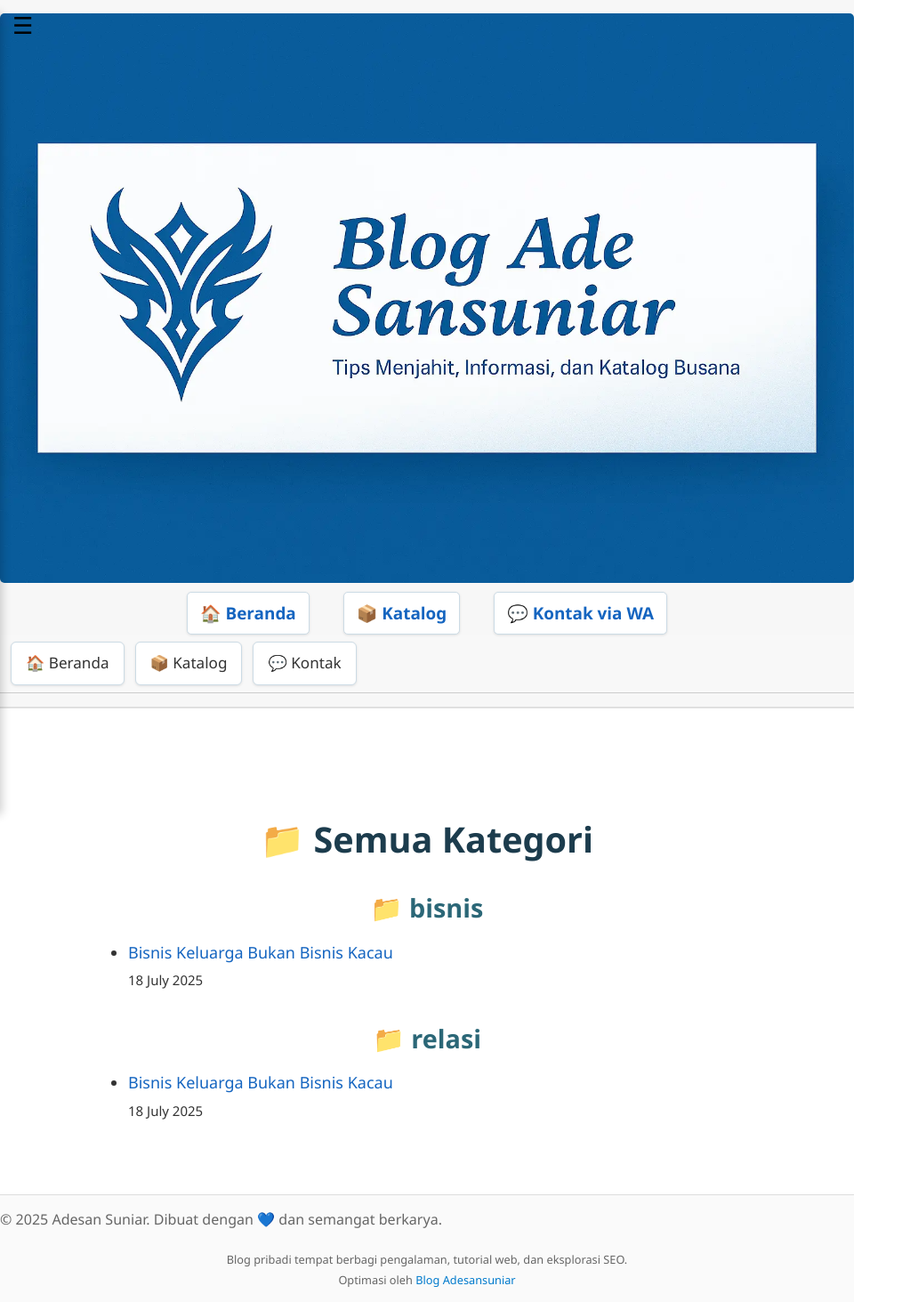
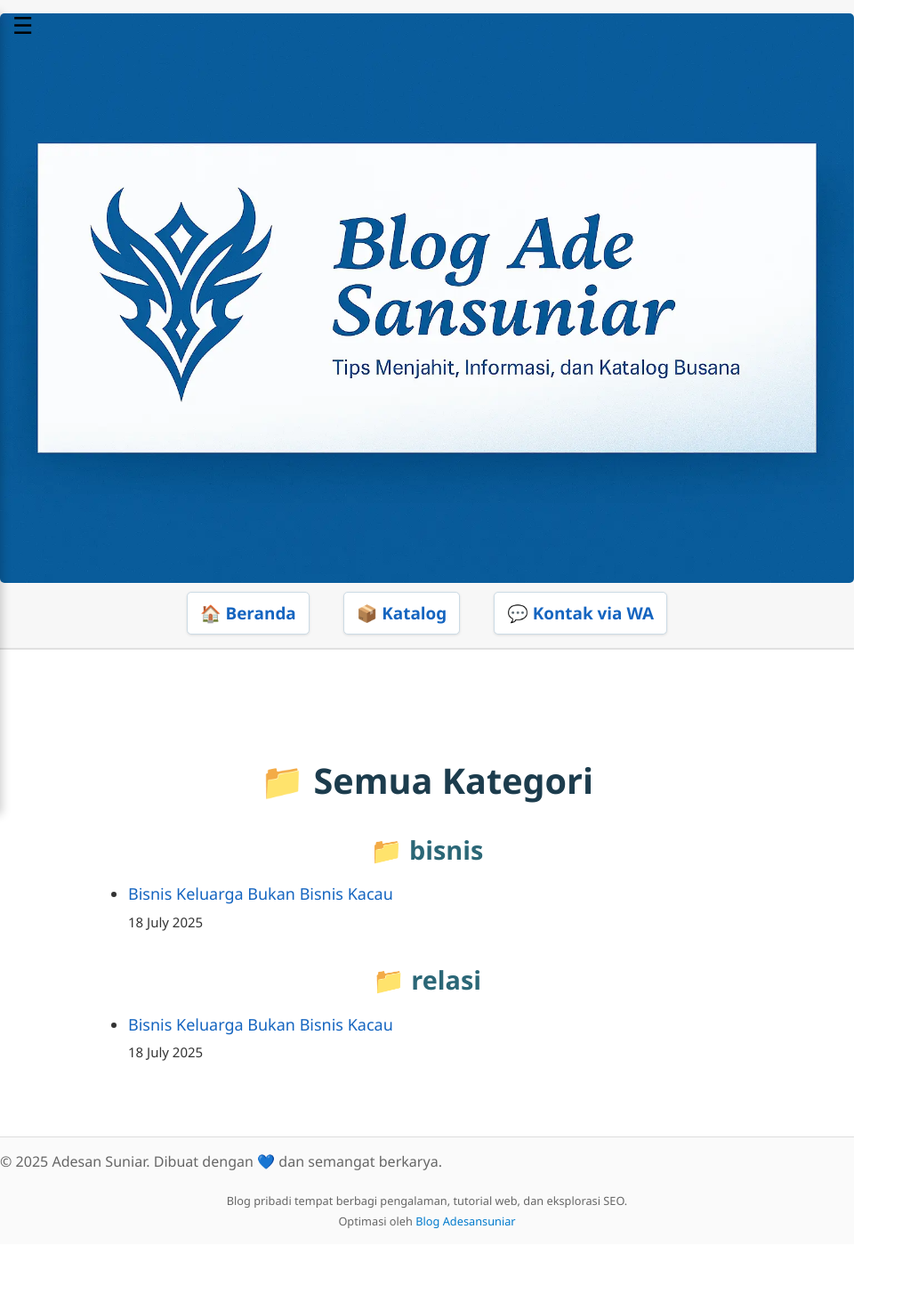
Before and after one commit to adesansuniar/blog-adesansuniar, a Jekyll site: the page built from kategori.html, in a window 1280 px wide. Shown: the whole page at 89% size, without its empty margins (0-1023 px from the left). Built offline with Jekyll 4.4.1, drawn with Linux system fonts in a browser that asks for light colours; some web fonts are replaced; after the commit the page ends 1398 px from its top, so only the background shows below that.

Commit message:
Update default.html

```diff
--- a/_layouts/default.html
+++ b/_layouts/default.html
@@ -30,7 +30,11 @@
 
       <!-- 🍔 Navigasi Burger Mobile -->
       {% include nav-burger.html %}
-      {% include nav-ringkas-gadget.html %}
+
+      <!-- 📱 Navigasi Ringkas Gadget ➜ hanya tampil di Beranda -->
+      {% if page.url == "/" %}
+        {% include nav-ringkas-gadget.html %}
+      {% endif %}
 
     </header>
 
```
